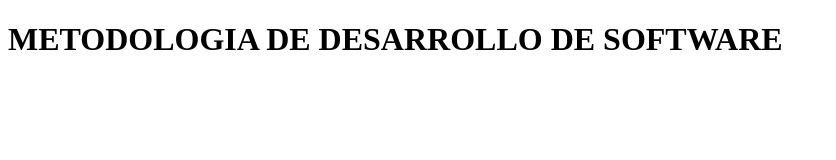
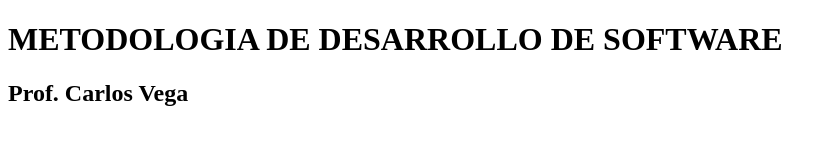
Before and after one commit to carlos-vega-instipp/RepositorioTest, a plain HTML site: page index.html in a window 1280 px wide. Shown: the whole page, without its empty margins (0-836 px from the left). Drawn offline with Linux system fonts and the light colour scheme.

Commit message:
update index.html

```diff
--- a/index.html
+++ b/index.html
@@ -7,5 +7,6 @@
 </head>
 <body>
     <h1>METODOLOGIA DE DESARROLLO DE SOFTWARE</h1>
+    <h2>Prof. Carlos Vega</h2>
 </body>
 </html>
```
